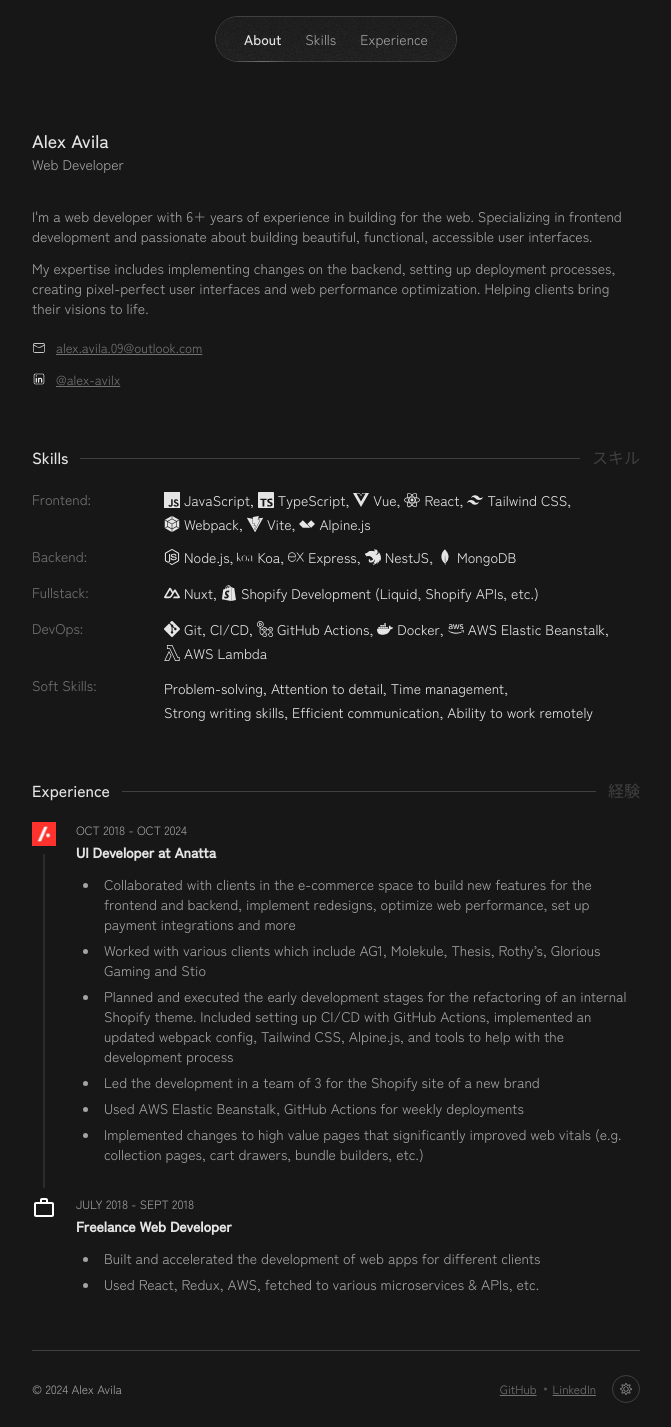
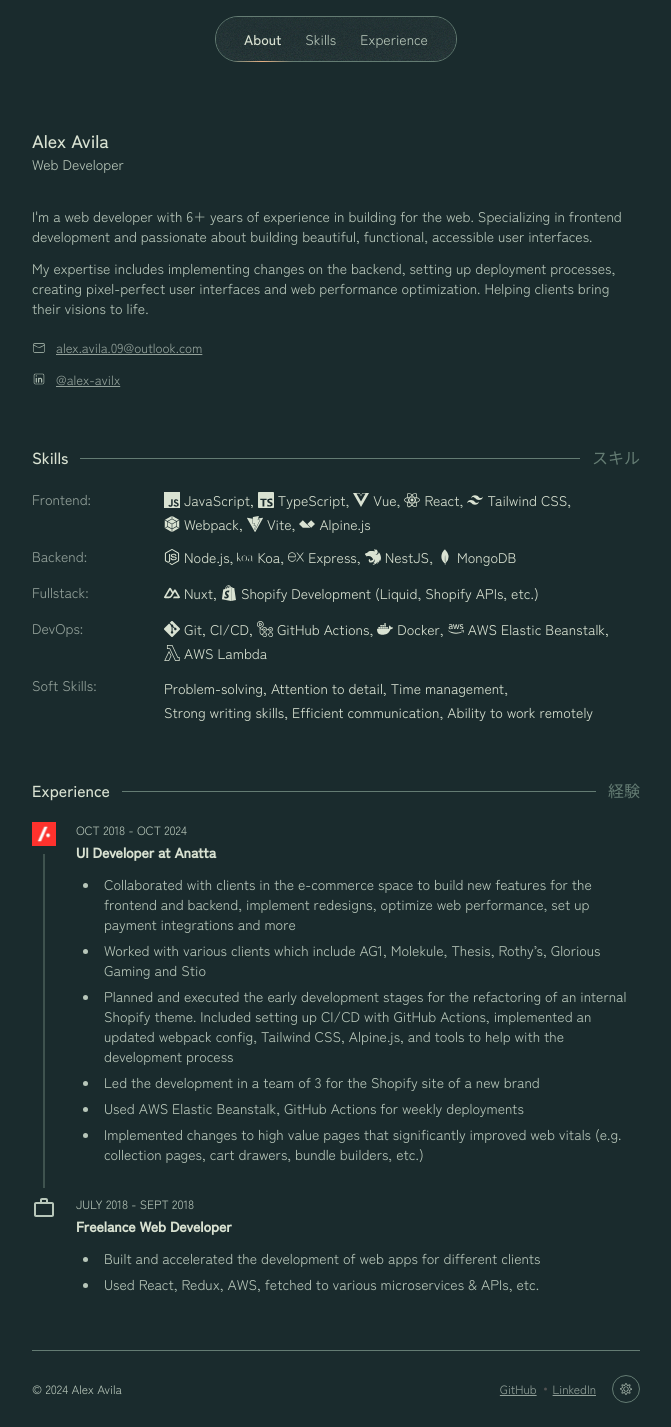
Before and after one commit to alex-avila/portfolio-site-v2, a React (Vite) app: page / in a window 1280 px wide. Shown: the whole page, without its empty margins (304-975 px from the left). Built offline with nearby package versions, Linux system fonts and the light colour scheme.

Commit message:
new light and dark color schemes

```diff
--- a/index.html
+++ b/index.html
@@ -1,5 +1,5 @@
 <!doctype html>
-<html lang="en" class="dark dark:bg-neutral-900 dark:text-white">
+<html lang="en" class="dark bg-garden-base text-garden-content dark:bg-forest-base dark:text-forest-content">
   <head>
     <meta charset="UTF-8" />
     <!-- TODO: add a favicon -->
--- a/src/components/About.tsx
+++ b/src/components/About.tsx
@@ -19,15 +19,15 @@ const links = [
 function About() {
   return (
     <div>
-      <h1 className="text-lg font-medium text-gray-800 dark:text-neutral-200">Alex Avila</h1>
-      <p className="text-sm text-gray-600 dark:text-neutral-400">Web Developer</p>
+      <h1 className="text-lg font-medium text-garden-content-loud dark:text-forest-content-loud">Alex Avila</h1>
+      <p className="text-sm text-garden-content dark:text-forest-content">Web Developer</p>
       {/* TODO: rewrite this to be better */}
       <div className="mt-8">
-        <p className="text-sm text-gray-600 dark:text-neutral-400">
+        <p className="text-sm text-garden-content dark:text-forest-content">
           I'm a web developer with 6+ years of experience in building for the web. Specializing in frontend development
           and passionate about building beautiful, functional, accessible user interfaces.
         </p>
-        <p className="mt-3 text-sm text-gray-600 dark:text-neutral-400">
+        <p className="mt-3 text-sm text-garden-content dark:text-forest-content">
           My expertise includes implementing changes on the backend, setting up deployment processes, creating
           pixel-perfect user interfaces and web performance optimization. Helping clients bring their visions to life.
         </p>
@@ -41,7 +41,7 @@ function About() {
                 {link.icon}
               </IconContext.Provider>
               <a
-                className="text-[13px] text-gray-500 underline hover:text-gray-800 hover:decoration-2 focus:decoration-2 focus:outline-none dark:text-neutral-500 dark:hover:text-neutral-400"
+                className="text-[13px] text-garden-content-quiet underline hover:text-garden-content-loud hover:decoration-2 focus:decoration-2 focus:outline-none dark:text-forest-content-quiet dark:hover:text-forest-content"
                 href={link.href}
                 target="_blank"
               >
--- a/src/components/Experience.tsx
+++ b/src/components/Experience.tsx
@@ -43,10 +43,10 @@ const experiences: ExperienceItem[] = [
 function Experience() {
   return (
     <div>
-      <h2 className="mb-5 flex items-center justify-between gap-x-3 font-medium text-gray-800 dark:text-neutral-200">
+      <h2 className="mb-5 flex items-center justify-between gap-x-3 font-medium text-garden-content-loud dark:text-forest-content-loud">
         <span>Experience</span>
-        <span className="relative top-[1.5px] h-px w-full grow bg-gray-200 dark:bg-neutral-700" />
-        <span className="shrink-0 text-gray-200 dark:text-neutral-700">経験</span>
+        <span className="relative top-[1.5px] h-px w-full grow bg-garden-content-quiet-2 dark:bg-forest-content-quiet-2" />
+        <span className="shrink-0 text-garden-content-quiet-2 dark:text-forest-content-quiet-2">経験</span>
       </h2>
 
       <div>
@@ -54,7 +54,7 @@ function Experience() {
           const title = `${experience.title}${experience.company ? ` at ${experience.company}` : ""}`;
           return (
             <div key={experience.title} className="group relative flex gap-x-5">
-              <div className="relative after:absolute after:bottom-2 after:start-3 after:top-8 after:w-px after:-translate-x-[0.5px] after:bg-gray-200 group-last:after:hidden after:dark:bg-neutral-700">
+              <div className="relative after:absolute after:bottom-2 after:start-3 after:top-8 after:w-px after:-translate-x-[0.5px] after:bg-garden-content-quiet-2 group-last:after:hidden after:dark:bg-forest-content-quiet-2">
                 <div className="relative z-10 flex size-6 items-center justify-center">
                   {typeof experience.icon === "string" ? (
                     <img className="size-6 shrink-0" src={experience.icon} width="32" height="32" />
@@ -67,21 +67,21 @@ function Experience() {
               </div>
 
               <div className="grow pb-8 group-last:pb-0">
-                <h3 className="mb-1 text-xs text-gray-600 dark:text-neutral-400">
+                <h3 className="mb-1 text-xs text-garden-content dark:text-forest-content">
                   {experience.from} - {experience.until}
                 </h3>
 
                 {/* TODO: make sure to complete the tailwind set up and add the Inter font I think */}
-                <p className="text-sm font-semibold text-gray-800 dark:text-neutral-200">{title}</p>
+                <p className="text-sm font-semibold text-garden-content-loud dark:text-forest-content-loud">{title}</p>
 
                 {experience.description && (
-                  <p className="mt-1 text-sm text-gray-800 dark:text-neutral-200">{experience.description}</p>
+                  <p className="mt-1 text-sm text-garden-content-loud dark:text-forest-content-loud">{experience.description}</p>
                 )}
 
                 {experience.highlights?.length && (
                   <ul className="ms-6 mt-3 list-disc space-y-1.5">
                     {experience.highlights.map(highlight => (
-                      <li key={highlight} className="ps-1 text-sm text-gray-600 dark:text-neutral-400">
+                      <li key={highlight} className="ps-1 text-sm text-garden-content dark:text-forest-content">
                         {highlight}
                       </li>
                     ))}
--- a/src/components/Footer.tsx
+++ b/src/components/Footer.tsx
@@ -15,20 +15,20 @@ const links = [
 function Footer({ onToggleTheme }: { onToggleTheme: () => void }) {
   return (
     <footer className="mx-auto w-full max-w-2xl px-4 sm:px-6 lg:px-8">
-      <div className="border-t border-gray-200 py-6 dark:border-neutral-700">
+      <div className="border-t border-garden-content-quiet-2 py-6 dark:border-forest-content-quiet-2">
         <div className="flex flex-wrap items-center justify-between gap-2">
           <div>
-            <p className="text-xs text-gray-600 dark:text-neutral-400">© 2024 Alex Avila</p>
+            <p className="text-xs text-garden-content dark:text-forest-content">© 2024 Alex Avila</p>
           </div>
 
           <ul className="flex flex-wrap items-center">
             {links.map(link => (
               <div
                 key={link.label}
-                className="relative inline-block pe-4 text-xs before:absolute before:end-1.5 before:top-1/2 before:size-[3px] before:-translate-y-1/2 before:rounded-full before:bg-gray-400 last:pe-0 last-of-type:before:hidden dark:text-neutral-500 dark:before:bg-neutral-600"
+                className="relative inline-block pe-4 text-xs before:absolute before:end-1.5 before:top-1/2 before:size-[3px] before:-translate-y-1/2 before:rounded-full before:bg-gray-400 last:pe-0 last-of-type:before:hidden dark:text-forest-content-quiet dark:before:bg-neutral-600"
               >
                 <a
-                  className="text-xs text-gray-500 underline hover:text-gray-800 hover:decoration-2 focus:decoration-2 focus:outline-none dark:text-neutral-500 dark:hover:text-neutral-400"
+                  className="text-xs text-garden-content-quiet underline hover:text-garden-content-loud hover:decoration-2 focus:decoration-2 focus:outline-none dark:text-forest-content-quiet dark:hover:text-forest-content"
                   href={link.href}
                   target="_blank"
                 >
@@ -40,7 +40,7 @@ function Footer({ onToggleTheme }: { onToggleTheme: () => void }) {
             <li className="inline-block">
               <button
                 type="button"
-                className="relative flex size-7 items-center justify-center rounded-full border border-gray-200 text-gray-500 hover:bg-gray-200 focus:bg-gray-200 focus:outline-none dark:hidden dark:border-neutral-700 dark:text-neutral-400 dark:hover:bg-neutral-700 dark:focus:bg-neutral-700"
+                className="relative flex size-7 items-center justify-center rounded-full border border-garden-content-quiet-2 text-garden-content-quiet hover:bg-garden-content-quiet-2 focus:bg-garden-content-quiet-2 focus:outline-none dark:hidden dark:border-forest-content-quiet-2 dark:text-forest-content dark:hover:bg-forest-content-quiet-2 dark:focus:bg-forest-content-quiet-2"
                 onClick={() => onToggleTheme()}
               >
                 <span className="sr-only">Dark</span>
@@ -50,7 +50,7 @@ function Footer({ onToggleTheme }: { onToggleTheme: () => void }) {
               </button>
               <button
                 type="button"
-                className="relative hidden size-7 items-center justify-center rounded-full border border-gray-200 text-gray-500 hover:bg-gray-200 focus:bg-gray-200 focus:outline-none dark:flex dark:border-neutral-700 dark:text-neutral-400 dark:hover:bg-neutral-700 dark:focus:bg-neutral-700"
+                className="relative hidden size-7 items-center justify-center rounded-full border border-garden-content-quiet-2 text-garden-content-quiet hover:bg-garden-content-quiet-2 focus:bg-garden-content-quiet-2 focus:outline-none dark:flex dark:border-forest-content-quiet-2 dark:text-forest-content dark:hover:bg-forest-content-quiet-2 dark:focus:bg-forest-content-quiet-2"
                 onClick={() => onToggleTheme()}
               >
                 <span className="sr-only">Light</span>
--- a/src/components/Navigation.tsx
+++ b/src/components/Navigation.tsx
@@ -104,7 +104,7 @@ function Navigation({ sections }: INavigationProps) {
 
   return (
     <header ref={navigationRef} className="sticky inset-x-0 top-0 z-50 flex w-full justify-start text-sm">
-      <nav className="relative mx-auto mt-4 flex w-max max-w-2xl items-center justify-between rounded-full border border-gray-200 px-4 dark:border-neutral-700">
+      <nav className="relative mx-auto mt-4 flex w-max max-w-2xl items-center justify-between rounded-full border border-garden-content-quiet-2 px-4 dark:border-forest-content-quiet-2">
         {/* grainy, blurry background */}
         <div className="absolute inset-0 size-full overflow-hidden rounded-full">
           <div className="relative isolate size-full backdrop-blur">
@@ -112,7 +112,7 @@ function Navigation({ sections }: INavigationProps) {
               className="absolute inset-0 z-10 size-[200%] opacity-70 brightness-[125%] contrast-100 [mask-image:linear-gradient(to_top,black,transparent_200%)] dark:opacity-15 dark:brightness-100 dark:contrast-200"
               style={{ backgroundImage: `url(${noiseSvg})` }}
             />
-            <div className="absolute inset-0 size-full bg-white/50 mix-blend-multiply dark:bg-neutral-900/50" />
+            <div className="absolute inset-0 size-full bg-garden-base/50 mix-blend-multiply dark:bg-forest-base/50" />
           </div>
         </div>
 
@@ -121,14 +121,14 @@ function Navigation({ sections }: INavigationProps) {
             {sections.map((section, index) => (
               <a
                 key={section.id}
-                className="group relative px-3 py-3 text-gray-500 hover:text-gray-800 focus:outline-none aria-selected:border-gray-800 aria-selected:font-medium aria-selected:text-gray-800 dark:text-neutral-400 dark:hover:text-neutral-200 dark:aria-selected:text-neutral-200"
+                className="group relative px-3 py-3 text-garden-content-quiet hover:text-garden-content-loud focus:outline-none aria-selected:border-garden-content-loud aria-selected:font-medium aria-selected:text-garden-content-loud dark:text-forest-content dark:hover:text-forest-content-loud dark:aria-selected:text-forest-content-loud"
                 href={`#${section.id}`}
                 onClick={evt => scrollIntoView(evt, index)}
                 aria-selected={sectionsState.prominentSection === section.id}
               >
                 {section.name}
                 {/* TODO: remove the grayscale when you decide on an accent color */}
-                <span className="absolute inset-x-1 -bottom-px left-0 hidden h-px w-full bg-gradient-to-r from-green-600/0 via-green-600/40 to-green-600/0 grayscale group-aria-selected:block dark:from-green-400/0 dark:via-green-400/40 dark:to-green-400/0" />
+                <span className="absolute inset-x-1 -bottom-px left-0 hidden h-px w-full bg-gradient-to-r from-garden-accent/0 via-garden-accent to-garden-accent/0 group-aria-selected:block dark:from-forest-accent/0 dark:via-forest-accent dark:to-forest-accent/0" />
               </a>
             ))}
           </div>
--- a/src/components/Skills.tsx
+++ b/src/components/Skills.tsx
@@ -152,10 +152,10 @@ function withIconProvider(IconComponent: IconType): React.ReactElement {
 function Skills() {
   return (
     <div>
-      <h2 className="mb-5 flex items-center justify-between gap-x-3 font-medium text-gray-800 dark:text-neutral-200">
+      <h2 className="mb-5 flex items-center justify-between gap-x-3 font-medium text-garden-content-loud dark:text-forest-content-loud">
         <span>Skills</span>
-        <span className="relative top-[1.5px] h-px w-full grow bg-gray-200 dark:bg-neutral-700" />
-        <span className="shrink-0 text-gray-200 dark:text-neutral-700">スキル</span>
+        <span className="relative top-[1.5px] h-px w-full grow bg-garden-content-quiet-2 dark:bg-forest-content-quiet-2" />
+        <span className="shrink-0 text-garden-content-quiet-2 dark:text-forest-content-quiet-2">スキル</span>
       </h2>
 
       <div className="space-y-3">
@@ -163,14 +163,14 @@ function Skills() {
           return (
             <dl key={_skills.category + String(i)} className="flex flex-col gap-1 sm:flex-row">
               <dt className="min-w-32">
-                <span className="block text-sm text-gray-500 dark:text-neutral-500">{_skills.category}:</span>
+                <span className="block text-sm text-garden-content-quiet dark:text-forest-content-quiet">{_skills.category}:</span>
               </dt>
               <dd>
                 <ul className="inline-flex flex-wrap gap-y-1">
                   {_skills.skills.map((skill, j) => (
                     <li
                       key={skill.name + String(j)}
-                      className="me-1 inline-flex items-center text-sm text-gray-800 dark:text-neutral-200 [&:not(:last-child)]:after:content-[',']"
+                      className="me-1 inline-flex items-center text-sm text-garden-content-loud dark:text-forest-content-loud [&:not(:last-child)]:after:content-[',']"
                     >
                       {skill.icon ? skill.icon : null}
                       {skill.name}
--- a/tailwind.config.js
+++ b/tailwind.config.js
@@ -1,3 +1,5 @@
+const colors = require("tailwindcss/colors");
+
 const defaultSansFonts = [
   "-apple-system",
   "BlinkMacSystemFont",
@@ -10,6 +12,35 @@ const defaultSansFonts = [
   '"Segoe UI Symbol"',
 ];
 
+// NOTE: original colors kept here for now for reference
+// const colorsLight = {
+//   white: "#fff", // bg
+//   "gray-800": "#1f2937", // headings and stuff
+//   "gray-600": "#485563", // main content
+//   "gray-500": "#6b7280", // secondary content (inactive nav items, skill categories)
+//   "gray-200": "#e5e7eb", // soft accent or whatever
+// };
+// const colorsDark = {
+//   "neutral-900": "#171717", // bg
+//   "neutral-200": "#e5e5e5", // headings and stuff
+//   "neutral-400": "#a3a3a3", // main content
+//   "neutral-500": "#737373", // secondary content (inactive nav items, skill categories)
+//   "neutral-700": "#404040", // soft accent or whatever
+// };
+
+// notes about the color scheme of the design
+// - it has a main background color either light or dark
+// - it has 3 shades of content color
+// - - one for headings and things to be highlighted (job titles, skills, icons)
+// - - one for most of the text content bit darker than previous
+// - - one for additional text that isn't super important or just categorizes stuff
+// - it has a super soft, subtle color for mainly borders and decorative lines
+
+const darkForest = {
+  bg: "#171212",
+  headings: "#1eb854",
+};
+
 /** @type {import('tailwindcss').Config} */
 export default {
   content: ["./index.html", "./src/**/*.{ts,tsx}"],
@@ -19,6 +50,24 @@ export default {
       fontFamily: {
         sans: ["Zen Kaku Gothic New", defaultSansFonts],
       },
+      colors: {
+        forest: {
+          base: '#1a2b2d',
+          content: '#b8c7ba',
+          'content-quiet': '#94a29b',
+          'content-loud': '#d9e2d2',
+          'content-quiet-2': '#647c73',
+          accent: '#e5b083'
+        },
+        garden: {
+          base: '#f5efe9',
+          content: '#5a5f56',
+          'content-quiet': '#877e6e',
+          'content-loud': '#4a5f53',
+          'content-quiet-2': '#d9d1c9',
+          accent: '#d97a50'
+        },
+      },
     },
   },
   plugins: [],
```
